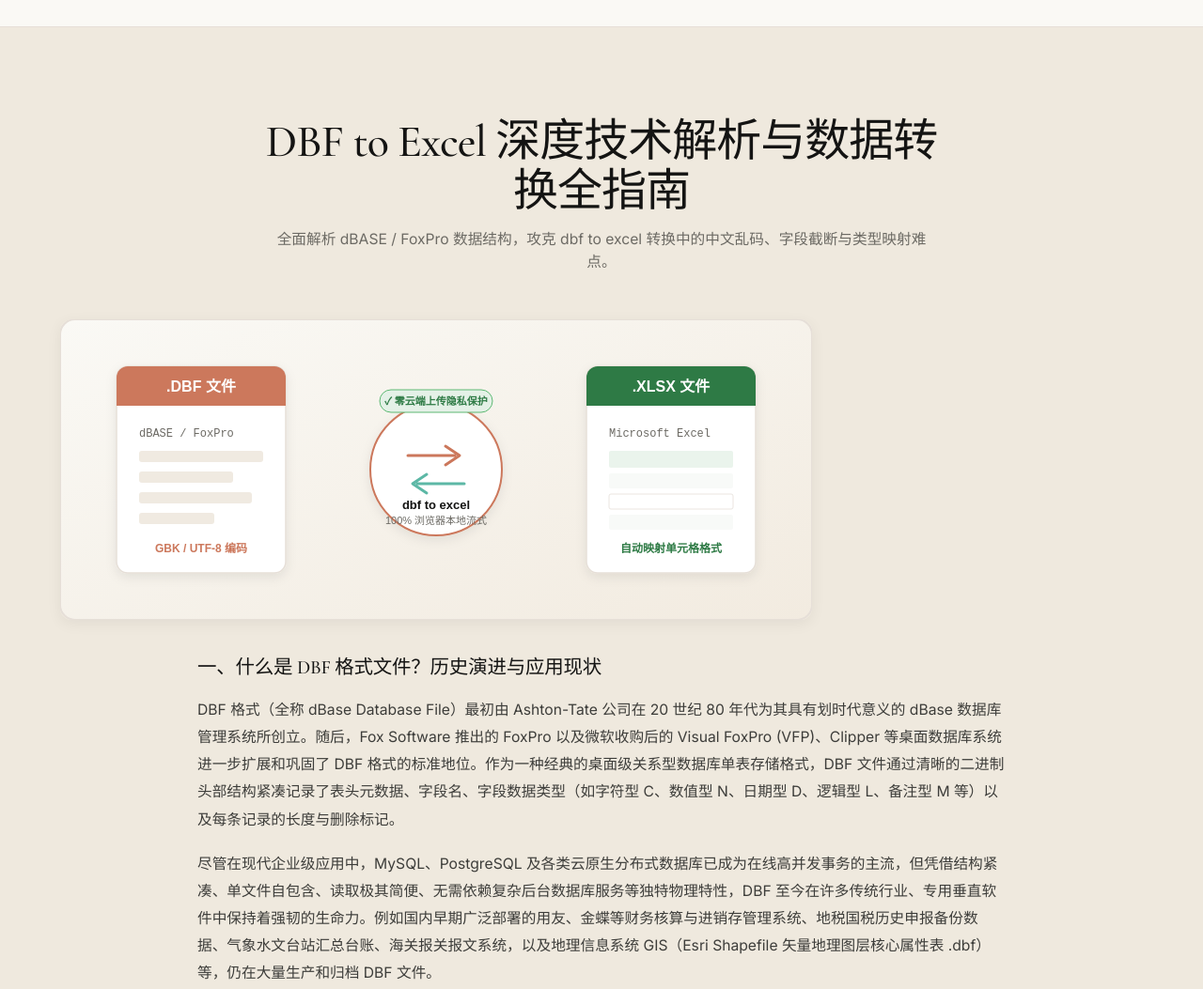
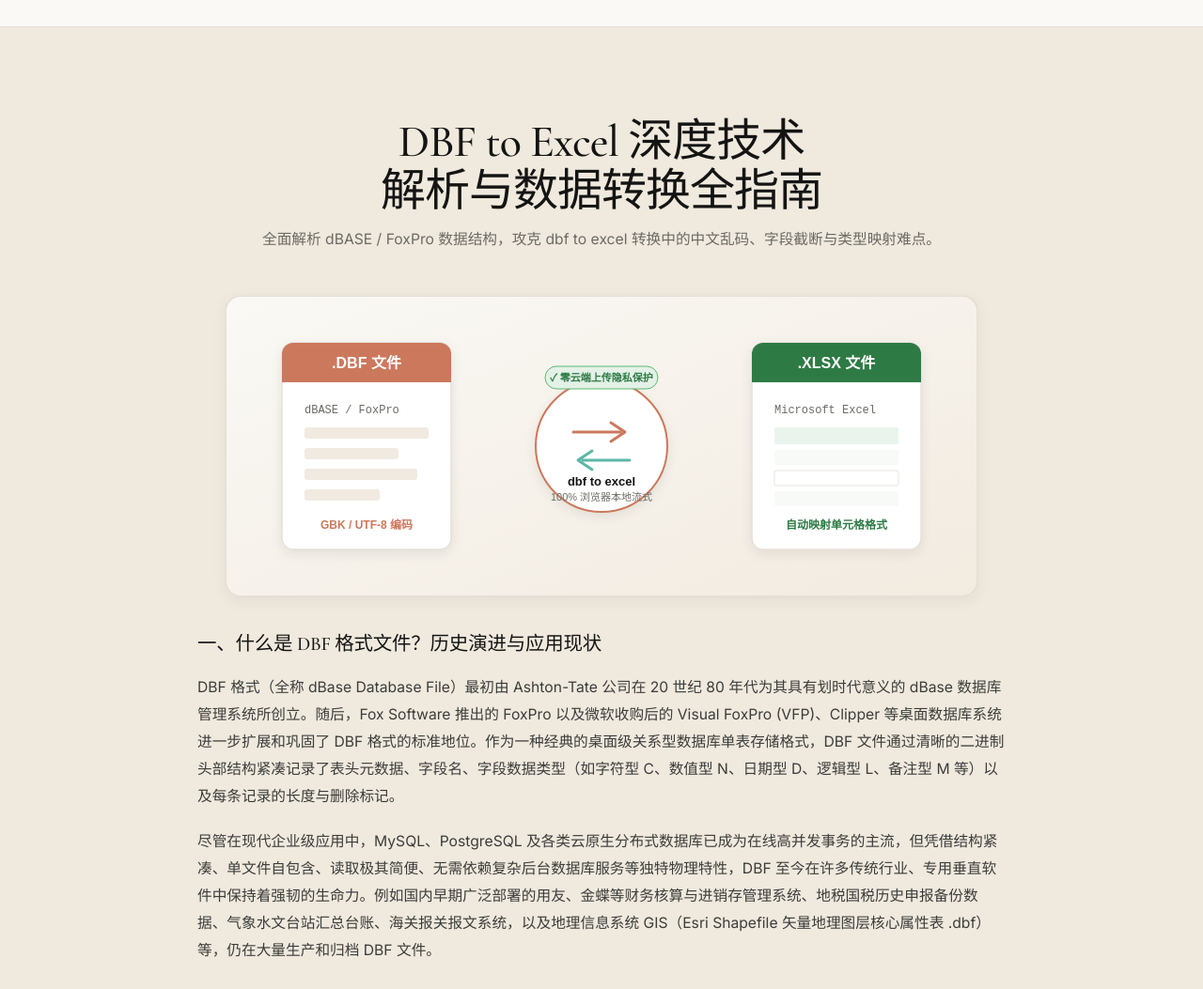
Before and after one commit to tangtang-it/tangtangit-dbf-tool, a Vue app: page / in a window 1280 px wide. Shown: the part 4280-5333 px from the top of the page at 94% size. Built offline with nearby package versions, Linux system fonts and the light colour scheme.

Commit message:
fix(ui): 修复首页文章图表错位及信息流排版问题

```diff
--- a/index.html
+++ b/index.html
@@ -254,9 +254,14 @@
           <h3>② 确认编码与配置</h3>
           <p>系统默认采用 GBK 智能解析，亦可根据特殊账套需求手动切换为 UTF-8 或 Big5 字符集。</p>
         </div>
+        <div class="card">
+          <h3>③ 导出为 Excel (XLSX)</h3>
+          <p>点击「开始转换」按钮，数据秒级解析完毕，即可直接保存为标准 Excel 表格或批量打包下载。</p>
+        </div>
+      </div>
 
-    <!-- Technical Specifications, Standards & Citations Section -->
-    <div class="card" style="margin-top: 2rem; border-left: 4px solid var(--accent, #cc785c); background: rgba(204, 120, 92, 0.04); padding: 1.5rem; border-radius: 8px;">
+      <!-- 遵循标准说明 -->
+      <div class="card" style="margin-top: var(--s-lg); border-left: 4px solid var(--accent, #cc785c); background: rgba(204, 120, 92, 0.04); padding: 1.5rem; border-radius: 8px;">
         <h2 style="font-size: 1.25rem; font-weight: 600; color: #2c3e50; margin-top: 0; margin-bottom: 0.75rem;">DBF to Excel 工具遵循哪些国际技术规范与标准？</h2>
         <p style="font-size: 0.95rem; line-height: 1.6; color: #4B5563; margin-bottom: 0.75rem;">
           为了保证历史政企账套与现代办公软件间的数据严密性与无损迁移，本工具底层严格依循以下工业级格式标准：
@@ -271,26 +276,19 @@
           由 <a href="https://www.tangtangit.com/" target="_blank" rel="noopener" style="color: inherit; text-decoration: underline;">糖糖IT</a> 团队独立开发与维护 • 100% 浏览器本地离线沙盒运算 • 绝不上传文件内容
         </footer>
       </div>
-
-
-    <div class="card">
-          <h3>③ 导出为 Excel (XLSX)</h3>
-          <p>点击「开始转换」按钮，数据秒级解析完毕，即可直接保存为标准 Excel 表格或批量打包下载。</p>
-        </div>
-      </div>
     </div>
   </section>
 
   <!-- 深度技术指南模块 -->
   <section class="section" id="dbf-guide" style="background:var(--surface-card);border-top:1px solid var(--hairline);">
     <div class="container article-content">
-      <div class="sec-head">
+      <div class="sec-head" style="max-width:800px;margin-left:auto;margin-right:auto;text-wrap:balance;">
         <h2>DBF to Excel 深度技术解析与数据转换全指南</h2>
         <p>全面解析 dBASE / FoxPro 数据结构，攻克 dbf to excel 转换中的中文乱码、字段截断与类型映射难点。</p>
       </div>
 
-      <div class="article-diagram" style="margin:var(--s-lg) 0;text-align:center;">
-        <img src="/brand/dbf-to-excel-flow.svg" alt="DBF to Excel 转换数据流与字段类型映射流程图" width="800" height="320" style="max-width:100%;height:auto;border-radius:12px;box-shadow:0 4px 16px rgba(0,0,0,0.06);" loading="lazy">
+      <div class="article-diagram" style="margin:var(--s-lg) 0 var(--s-xl);display:flex;justify-content:center;align-items:center;width:100%;">
+        <img src="/brand/dbf-to-excel-flow.svg" alt="DBF to Excel 转换数据流与字段类型映射流程图" width="800" height="320" style="display:block;margin:0 auto;max-width:100%;width:800px;height:auto;border-radius:12px;box-shadow:0 4px 16px rgba(0,0,0,0.06);" loading="lazy">
       </div>
 
       <article style="text-align:left;line-height:1.85;color:var(--ink-secondary);max-width:860px;margin:0 auto;">
--- a/src/components/DbfArticle.vue
+++ b/src/components/DbfArticle.vue
@@ -8,8 +8,8 @@
         <p>全面解析 dBASE / FoxPro 数据结构，攻克 dbf to excel 转换中的中文乱码、字段截断与类型映射难点。</p>
       </div>
 
-      <div class="article-diagram" style="margin:var(--s-lg) 0;text-align:center;">
-        <img src="/brand/dbf-to-excel-flow.svg" alt="DBF to Excel 转换数据流与字段类型映射流程图" width="800" height="320" style="max-width:100%;height:auto;border-radius:12px;box-shadow:0 4px 16px rgba(0,0,0,0.06);" loading="lazy">
+      <div class="article-diagram">
+        <img class="flow-svg" src="/brand/dbf-to-excel-flow.svg" alt="DBF to Excel 转换数据流与字段类型映射流程图" width="800" height="320" loading="lazy">
       </div>
 
       <article>
@@ -49,6 +49,28 @@
   </section>
 </template>
 <style scoped>
+.article-content .sec-head {
+  max-width: 800px;
+  margin-left: auto;
+  margin-right: auto;
+  text-wrap: balance;
+}
+.article-diagram {
+  margin: var(--s-lg) 0 var(--s-xl);
+  display: flex;
+  justify-content: center;
+  align-items: center;
+  width: 100%;
+}
+.flow-svg {
+  display: block;
+  margin: 0 auto;
+  max-width: 100%;
+  width: 800px;
+  height: auto;
+  border-radius: 12px;
+  box-shadow: 0 4px 16px rgba(0, 0, 0, 0.06);
+}
 .article-content article {
   text-align: left;
   line-height: 1.85;
--- a/src/views/HomeView.vue
+++ b/src/views/HomeView.vue
@@ -187,5 +187,16 @@ import DbfArticle from '@/components/DbfArticle.vue';
 
   <DbfArticle />
 
+  <!-- CTA 区 -->
+  <section class="section">
+    <div class="container">
+      <div class="cta-band">
+        <h2>准备好转换你的数据了吗？</h2>
+        <p>完全免费，无需注册，数据全程在本机处理。</p>
+        <div style="margin-top:var(--s-lg)"><a class="btn btn-primary" href="index.html#tool">立即开始转换</a></div>
+      </div>
+    </div>
+  </section>
+
   <SiteFooter />
 </template>
```
Lines whose indentation alone changed are shown as unchanged.
